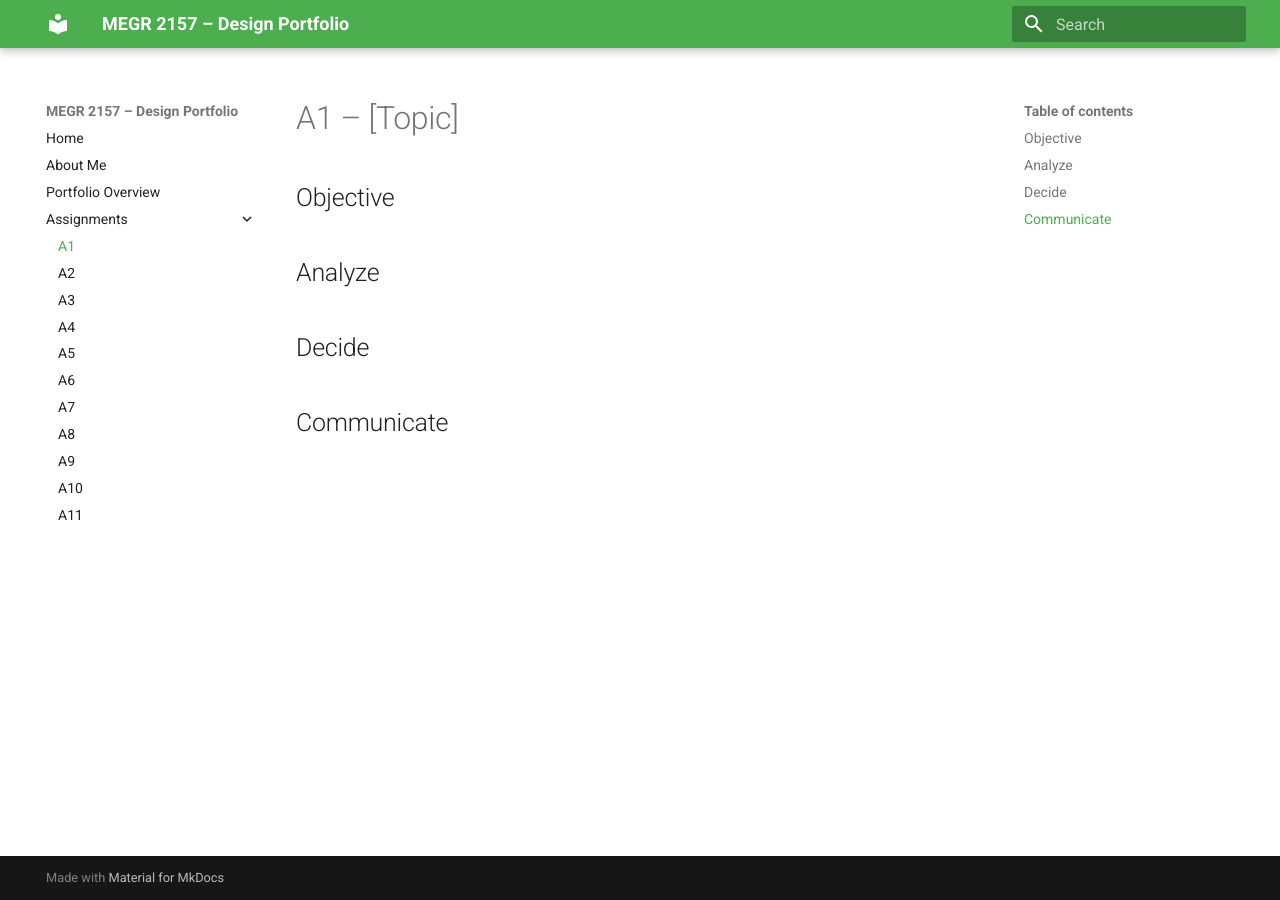
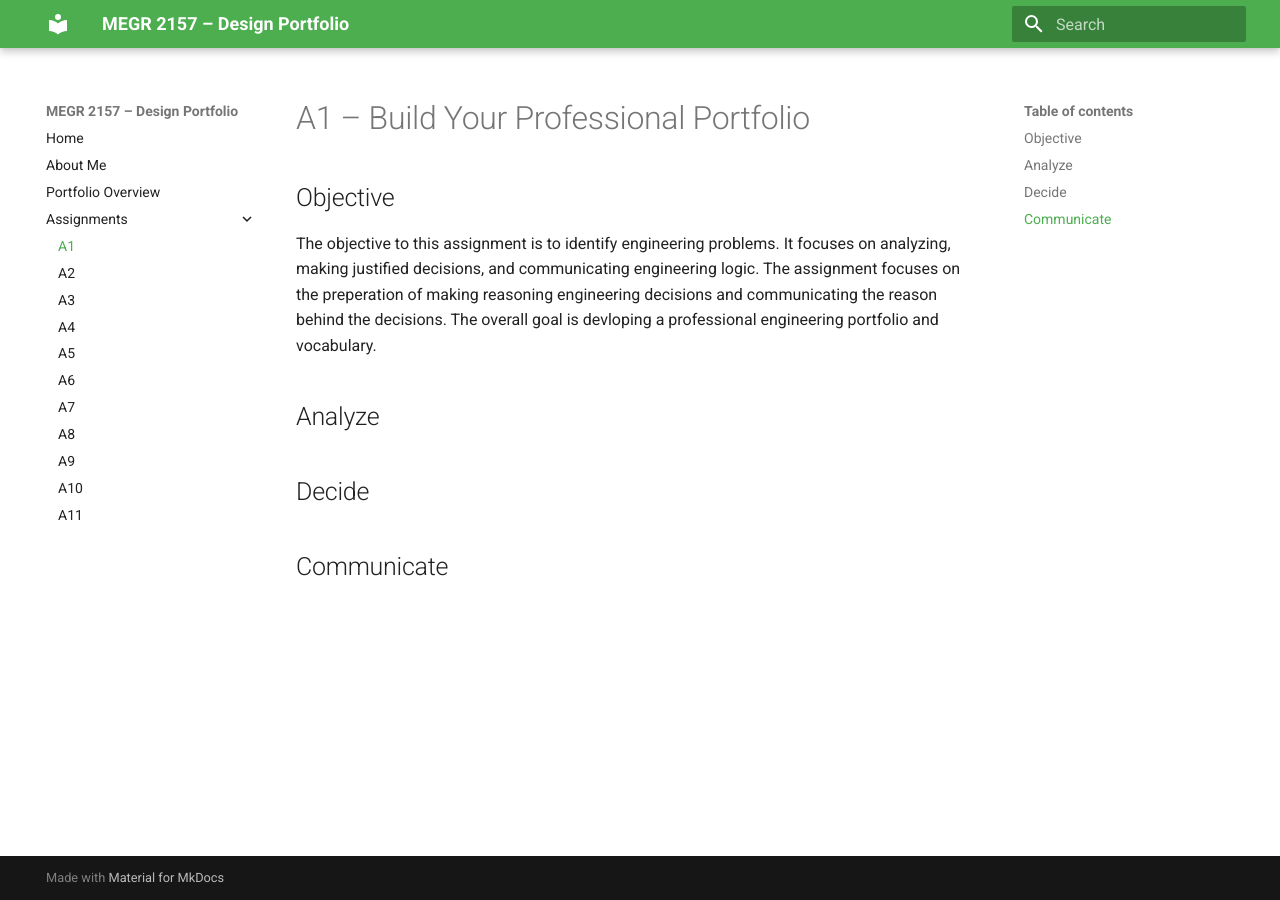
Before and after one commit to IzabellaMontero/megr2157-portfolio, an MkDocs documentation site: the page built from docs/assignments/A01/index.md, in a window 1280 px wide. Built offline with MkDocs 1.6.1 and Material for MkDocs 9.7.7, drawn with Linux system fonts in a browser that asks for light colours.

Commit message:
Objective
Updated assignment title and clarified objectives.

```diff
--- a/docs/assignments/A01/index.md
+++ b/docs/assignments/A01/index.md
@@ -1,7 +1,7 @@
-# A1 – [Topic]
+# A1 – Build Your Professional Portfolio
 
 ## Objective
-
+The objective to this assignment is to identify engineering problems. It focuses on analyzing, making justified decisions, and communicating engineering logic. The assignment focuses on the preperation of making reasoning engineering decisions and communicating the reason behind the decisions. The overall goal is devloping a professional engineering portfolio and vocabulary.
 
 ## Analyze
 
```
